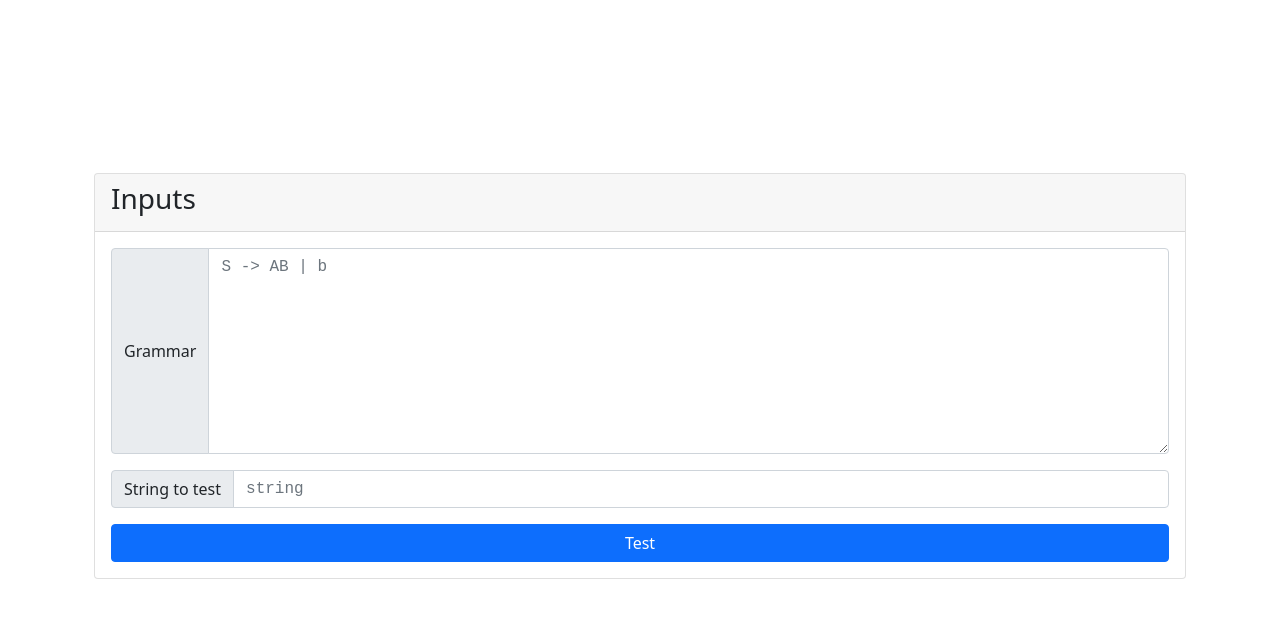
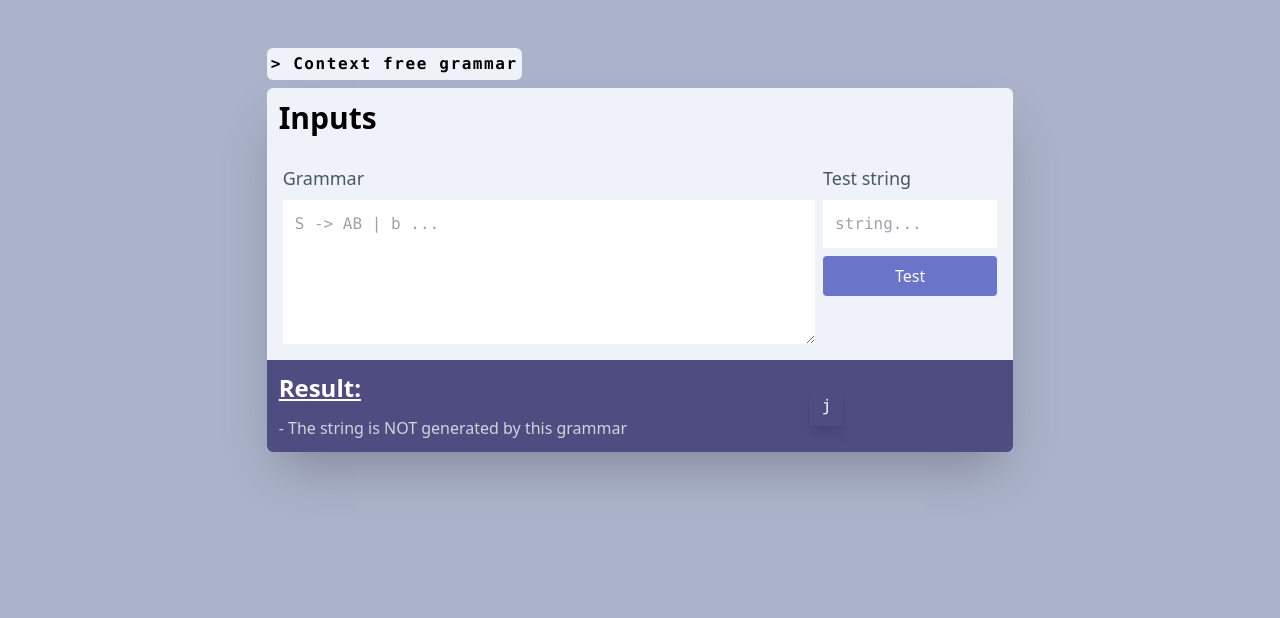
Before and after one commit to bjuan210302/context-free-grammar, a Vue app: page / in a window 1280 px wide. Shown: the top 618 px of the page. Built offline with nearby package versions, Linux system fonts and the light colour scheme.

Commit message:
ui overhaul just beacuse

```diff
--- a/package.json
+++ b/package.json
@@ -15,6 +15,9 @@
     "@vue/cli-plugin-babel": "~4.5.0",
     "@vue/cli-plugin-vuex": "~4.5.0",
     "@vue/cli-service": "~4.5.0",
-    "@vue/compiler-sfc": "^3.0.0"
+    "@vue/compiler-sfc": "^3.0.0",
+    "autoprefixer": "^9.8.8",
+    "postcss": "^7.0.39",
+    "tailwindcss": "npm:@tailwindcss/postcss7-compat@^2.2.17"
   }
 }
--- /dev/null
+++ b/postcss.config.js
@@ -0,0 +1,6 @@
+module.exports = {
+  plugins: {
+    tailwindcss: {},
+    autoprefixer: {},
+  },
+}
--- a/public/index.html
+++ b/public/index.html
@@ -7,14 +7,12 @@
     <link rel="icon" href="<%= BASE_URL %>favicon.ico">
     <title><%= htmlWebpackPlugin.options.title %></title>
 
-    <!-- Bootstrap 5-->
-    <link href="https://cdn.jsdelivr.net/npm/bootstrap@5.0.2/dist/css/bootstrap.min.css" rel="stylesheet" integrity="sha384-EVSTQN3/azprG1Anm3QDgpJLIm9Nao0Yz1ztcQTwFspd3yD65VohhpuuCOmLASjC" crossorigin="anonymous">
   </head>
   <body>
     <noscript>
       <strong>We're sorry but <%= htmlWebpackPlugin.options.title %> doesn't work properly without JavaScript enabled. Please enable it to continue.</strong>
     </noscript>
-    <div class="container vh-100 justify-content-center" id="app"></div>
+    <div id="app"></div>
     <!-- built files will be auto injected -->
   </body>
 </html>
--- a/src/App.vue
+++ b/src/App.vue
@@ -1,93 +1,60 @@
 <template>
-<div class="row align-items-center justify-content-center h-100">
-  <div class="row justify-content-center">
+  <div class="flex flex-col items-center h-screen bg-custom-bg">
 
-      <div class="col-12 py-4">
-        <div class="card">
-          <div class="card-header">
-            <h3>Inputs</h3>
+    <div class="flex flex-col m-10 w-full sm:w-7/12 items-center">
+
+      <div class="
+      text-md font-mono font-extrabold tracking-widest
+      bg-custom-tab sm:rounded-md
+      self-start my-2 p-1">
+        > Context free grammar</div>
+
+        <div class="flex flex-col w-full shadow-2xl">
+          <div class="flex flex-col w-full bg-custom-tab sm:rounded-t-md">
+            <InputsTab @sendInfo="test($event)" ref="inputsTab"></InputsTab>
           </div>
-          <div class="card-body">
-            <div class="input-group mb-3">
-              <span class="input-group-text">Grammar</span>
-              <textarea class="form-control" ref="stringGrammar" rows="8" placeholder="S -> AB | b"></textarea>
-            </div>
 
-            <div class="input-group mb-3">
-              <span class="input-group-text">String to test</span>
-              <input type="text" class="form-control" placeholder="string" ref="testString">
-            </div>
-
-            <button type="submit" class="btn btn-primary col-12" @click="test">Test</button>
-          </div>
-        </div>
+          <CYKTable class="flex h-full w-full" ref="cykTable"></CYKTable>
       </div>
-
-    <div class="col-12 py-4" ref="xdxd"></div>
-
-
+    </div>
 
   </div>
 
-</div>
 
 </template>
 
 <script>
-import CYKTable from './components/CYKTable.vue'
-import { createApp } from 'vue'
-import { defineComponent } from 'vue'
-import store from './store'
+import CYKTable from "./components/CYKTable.vue";
+import InputsTab from "./components/InputsTab.vue"
 
 export default {
-  name: 'App',
+  name: "App",
 
   components: {
-    CYKTable
+    CYKTable,
+    InputsTab
+  },
+
+  data(){
+    return {
+      inputsChildRef: ''
+    }
   },
 
   methods: {
+    test(data) {
+      var [stringGrammar, testString] = data
+      this.$store.commit("setStringGrammar", stringGrammar);
+      this.$store.commit("setTestString", testString);
+      this.$store.commit("test");
 
-    test(){
-      this.$store.commit('setStringGrammar', this.$refs.stringGrammar.value)
-      this.$store.commit('setTestString', this.$refs.testString.value)
-      this.$store.commit('test')
+      const outputs = this.$store.getters.outputs;
 
-      const outputs = this.$store.getters.outputs
-
-      this.mountTable(this.$refs.testString.value, outputs[0], outputs[1])
+      this.$refs.cykTable.updateData(testString, outputs[0], outputs[1])
     },
-
-    mountTable(strTest, isGeneratedParam, outputMatrixParam){
-      var componentInstance
-      var componentDefinition = defineComponent({
-        extends: defineComponent(CYKTable),
-
-        data: () => ({
-          testString: strTest,
-          isGenerated: isGeneratedParam,
-          outputMatrix: outputMatrixParam
-        }),
-
-        created: function() { componentInstance = this.$root }
-      });
-
-      createApp(componentDefinition).mount(this.$refs.xdxd);
-      console.log(componentInstance)
-    }
-
   },
-
-}
+};
 </script>
 
 <style scoped>
-  textarea{
-    font-family: 'Courier New';
-  }
-
-  input{
-    font-family: 'Courier New';
-  }
-
 </style>
--- a/src/components/CYKTable.vue
+++ b/src/components/CYKTable.vue
@@ -1,25 +1,30 @@
 <template>
-  <div class="card">
+  <div class="flex flex-row items-center h-full sm:rounded-b-md bg-custom-secondary">
 
-    <div class="card-header" :class="isGenerated ? 'generated' : 'not-generated'">
-      <h3>Output </h3>
+    <div class="w-full">
+      <div class="text-2xl p-3 font-semibold text-white underline">Result:</div>
+      <div class="px-3 pb-3 text-gray-300"> - {{message}}</div>
     </div>
 
-    <div class="card-body">
-      <div class="pb-3">{{message}}</div>
-      <table class="table table-bordered">
+    <div class="w-full text-white">
+      <table class="flex flex-col place-items-center">
 
-        <thead>
-          <tr>
-            <th> j </th>
-            <th class="table-bordered" v-for="(n, index) in testString" :key="n"> j = {{index+1}} </th>
-          </tr>
+        <div class="flex flex-col m-4 shadow-lg">
 
-          <tr class="table-bordered" v-for="(n, index) in testString" :key="n">
-            <th>{{n}}</th>
-            <th v-for="prod in outputMatrix[index]" :key="prod"> {{prod?.toString()}} </th>
-          </tr>
-        </thead>
+          <div class="flex flex-row">
+            <div class="flex flex-col p-2 rounded-sm px-3 transition duration-200 hover:bg-custom-primary-light font-mono"> j</div>
+            <div class="flex flex-col p-2 rounded-sm px-3 transition duration-200 hover:bg-custom-primary-light font-mono" v-for="(n, index) in testString" :key="n">
+              {{index+1}}
+            </div>
+          </div>
+
+
+          <div class="flex flex-row" v-for="(n, index) in testString" :key="n">
+            <div class="flex flex-col w-full p-2 rounded-sm px-3 transition duration-200 hover:bg-custom-primary-light font-mono">{{n}}</div>
+            <div class="flex flex-col w-full p-2 rounded-sm px-3 transition duration-200 hover:bg-custom-primary-light font-mono" v-for="prod in outputMatrix[index]" :key="prod"> {{prod?.toString()}} </div>
+          </div>
+
+        </div>
 
       </table>
     </div>
@@ -29,23 +34,46 @@
 
 <script>
 export default {
+  data(){
+    return {
+      testString_local: '',
+      outputMatrix_local: [],
+      isGenerated_local: false
+    }
+  },
+
+  methods: {
+    updateData(testString, isGenerated, outputMatrix){
+      this.isGenerated= isGenerated
+      this.outputMatrix = outputMatrix
+      this.testString = testString
+    }
+  },
+
   computed: {
+    testString:{
+      get(){return this.testString_local},
+      set(newValue){this.testString_local = newValue}
+    },
+    outputMatrix:{
+      get(){return this.outputMatrix_local},
+      set(newValue){this.outputMatrix_local = newValue}
+    },
+    isGenerated:{
+      get(){return this.isGenerated_local},
+      set(newValue){this.isGenerated_local = newValue}
+    },
+
     message(){
       if(this.isGenerated){
         return 'The string is generated by this grammar'
       }
       return 'The string is NOT generated by this grammar'
-    }
+    },
+
   }
 }
 </script>
 
 <style>
-  div.generated{
-    background-color: rgb(139, 219, 152);
-  }
-
-  div.not-generated{
-    background-color: rgb(219, 139, 139);
-  }
 </style>
--- /dev/null
+++ b/src/components/InputsTab.vue
@@ -0,0 +1,61 @@
+<template>
+  <div class="text-3xl p-3 font-semibold">Inputs</div>
+
+      <div class="flex flex-col">
+
+
+      <div class="flex flex-col md:flex-row gap-2 p-4">
+
+        <div class="flex flex-col w-full">
+          <div class="text-lg text-gray-600">Grammar</div>
+
+          <textarea v-model="stringGrammar"
+            class="w-full p-3 mt-2 font-mono"
+            rows="5"
+            placeholder="S -> AB | b ..."
+          ></textarea>
+        </div>
+
+        <div class="flex flex-col">
+          <div class="text-lg text-gray-600">Test string</div>
+
+          <input  v-model='testString'
+          type="text"
+          class="w-full p-3 mt-2 font-mono"
+          placeholder="string..."/>
+
+          <button class="bg-custom-primary hover:bg-custom-primary-light
+          text-white h-10 w-full rounded mt-2
+          transition-all duration-150 ease-out"
+          @click="sendInfo">Test</button>
+        </div>
+
+        </div>
+
+      </div>
+</template>
+
+<script>
+import { computed } from '@vue/reactivity'
+export default {
+    emits: ['sendInfo'],
+
+    data(){
+        return {
+            stringGrammar: '',
+            testString: ''
+        }
+    },
+
+    methods: {
+        sendInfo(){
+            this.$emit('sendInfo', [this.stringGrammar, this.testString])
+        }
+    },
+
+
+}
+</script>
+
+<style>
+</style>
--- /dev/null
+++ b/src/index.css
@@ -0,0 +1,3 @@
+@tailwind base;
+@tailwind components;
+@tailwind utilities;
--- a/src/main.js
+++ b/src/main.js
@@ -1,5 +1,6 @@
 import { createApp } from 'vue'
 import App from './App.vue'
 import store from './store'
+import './index.css'
 
 createApp(App).use(store).mount('#app')
--- /dev/null
+++ b/tailwind.config.js
@@ -0,0 +1,22 @@
+const { colors: defaultColors } = require('tailwindcss/defaultTheme')
+
+module.exports = {
+  purge: [],
+  darkMode: false, // or 'media' or 'class'
+  theme: {
+    extend: {
+      colors:{
+        'custom-bg': '#ABB3CA',
+        'custom-tab': '#EFF2F9',
+        'custom-primary': '#6A74C9',
+        'custom-primary-light': '#858dd0',
+        'custom-secondary': '#4E4C81'
+      }
+    }
+  },
+
+  variants: {
+    extend: {},
+  },
+  plugins: [],
+}
```
Also changed, not shown: 1 other file (tests, documents, lock files or other folders).
